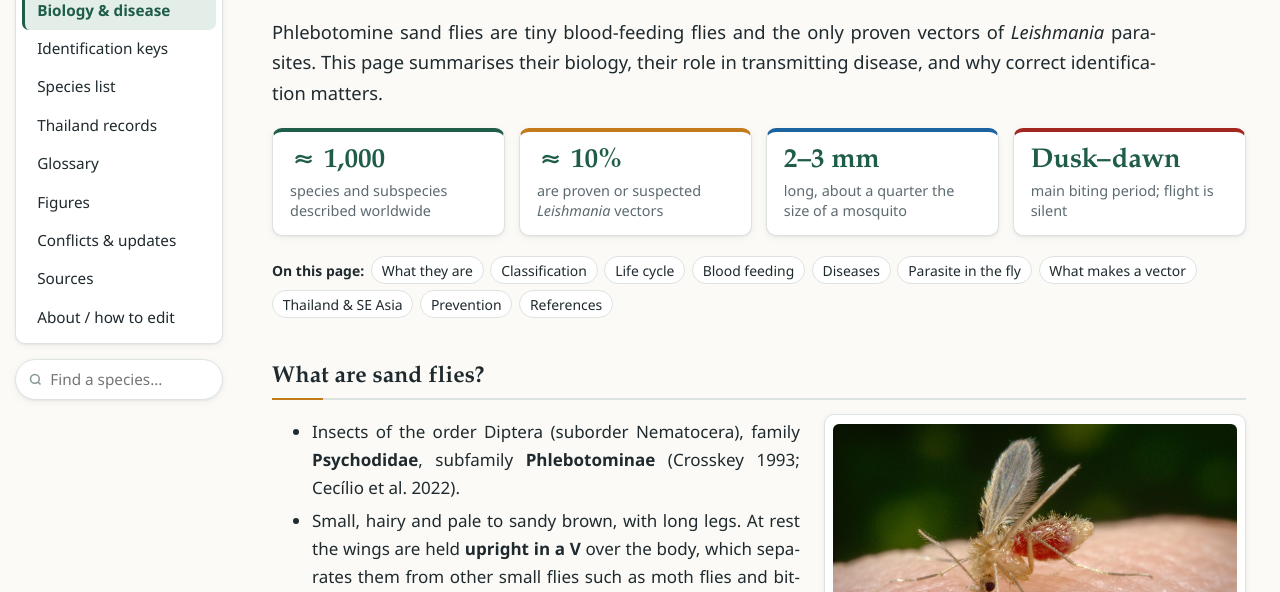
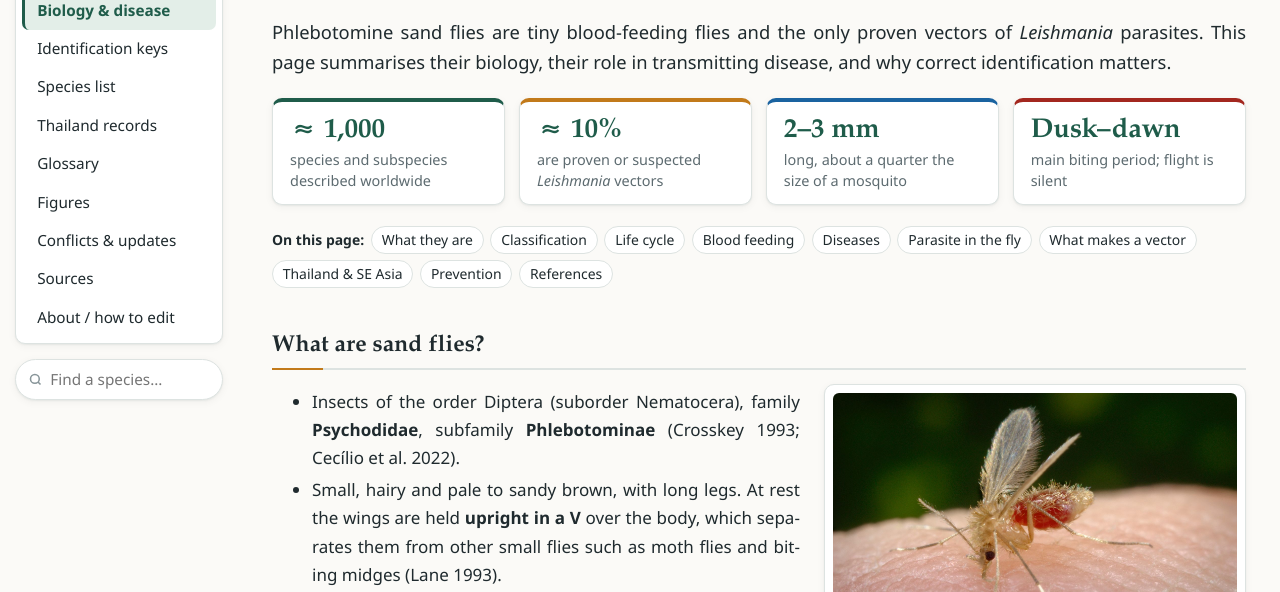
Before and after one commit to chavanutj/sandfly-identification, a plain HTML site: page site/biology.html in a window 1280 px wide. Shown: the part 165-757 px from the top of the page. Drawn offline with Linux system fonts and the light colour scheme.

Commit message:
Biology page: body text uses the full column width
Co-Authored-By: Claude Opus 5.5 <noreply@anthropic.com>

```diff
--- a/scripts/assets/style.css
+++ b/scripts/assets/style.css
@@ -332,6 +332,7 @@ ol.refs li { margin: .25rem 0; }
 @media (max-width: 900px) { .split, .split.rev { grid-template-columns: 1fr; } }
 /* distributed (justified) body text on the biology page; short items, captions and references stay left-aligned */
 .article p, .article li, .article .callout { text-align: justify; text-justify: inter-word; hyphens: auto; -webkit-hyphens: auto; }
+.article p, .article ul, .article ol, .article .callout, .article .lede-text { max-width: none; }  /* text runs to the heading line */
 .article .facts *, .article .toc, .article figcaption, .article ol.refs li, .article table * { text-align: left; hyphens: manual; }
 
 /* ---------- term popups (words with a dotted underline) ---------- */
--- a/site/assets/style.css
+++ b/site/assets/style.css
@@ -332,6 +332,7 @@ ol.refs li { margin: .25rem 0; }
 @media (max-width: 900px) { .split, .split.rev { grid-template-columns: 1fr; } }
 /* distributed (justified) body text on the biology page; short items, captions and references stay left-aligned */
 .article p, .article li, .article .callout { text-align: justify; text-justify: inter-word; hyphens: auto; -webkit-hyphens: auto; }
+.article p, .article ul, .article ol, .article .callout, .article .lede-text { max-width: none; }  /* text runs to the heading line */
 .article .facts *, .article .toc, .article figcaption, .article ol.refs li, .article table * { text-align: left; hyphens: manual; }
 
 /* ---------- term popups (words with a dotted underline) ---------- */
```
